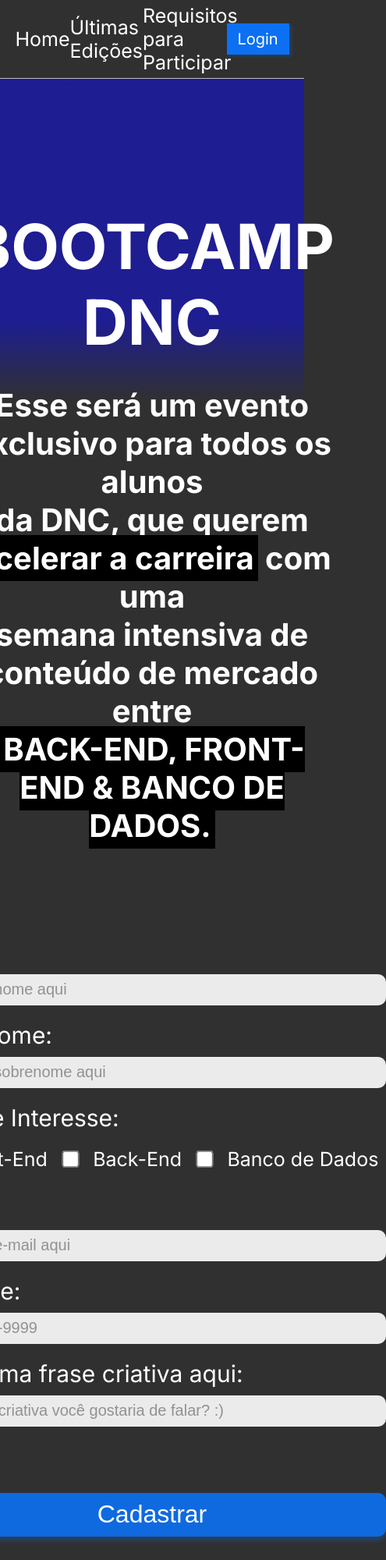
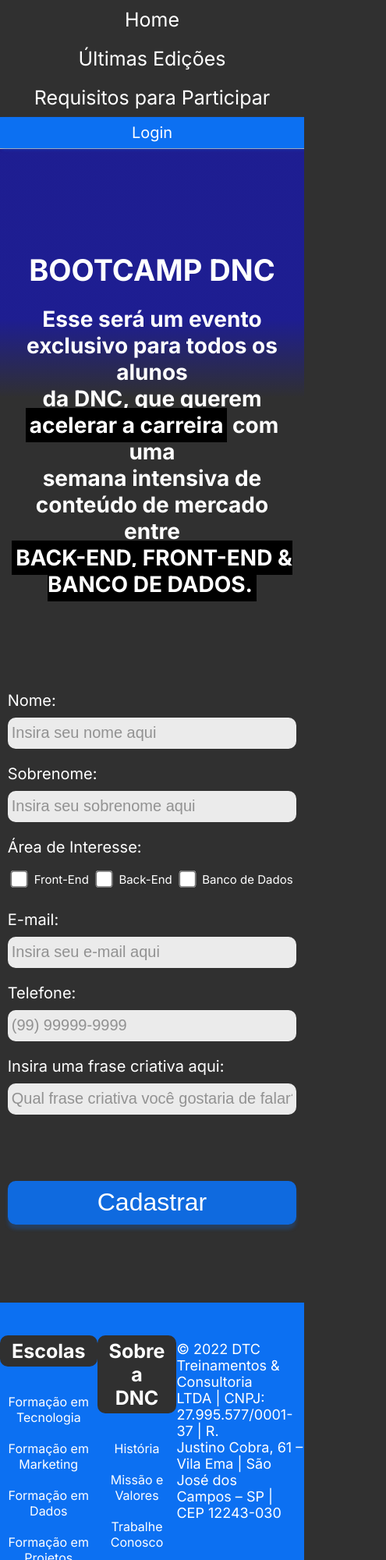
Before and after one commit to mateussdf/bootcamp-dnc, a plain HTML site: page index.html in a window 390 px wide. Shown: the top 2000 px of the page at 78% size, 495 px wide, since content can reach past the window. Drawn offline with Linux system fonts and the light colour scheme.

Commit message:
Adicionando MediaQuery para mobile

```diff
--- a/index.html
+++ b/index.html
@@ -71,5 +71,58 @@
         </form>
 
     </section>
+
+    <footer>
+        <div class="linha1">
+            <nav>
+                <h5>Escolas</h5>
+                <ul>
+                    <li>
+                    <a href="">Formação em Tecnologia</a>
+                    </li>
+                    <li>
+                    <a href="">Formação em Marketing</a>
+                    </li>
+                    <li>
+                    <a href="">Formação em Dados</a>
+                    </li>
+                    <li>
+                    <a href="">Formação em Projetos</a>
+                    </li>
+                    <li>
+                    <a href="">Formação em Produto</a>
+                    </li>
+                </ul>
+            </nav>
+            <nav>
+                <h5>Sobre a DNC</h5>
+                <ul>
+                    <li>
+                    <a href="">História</a>
+                    </li>
+                    <li>
+                    <a href="">Missão e Valores</a>
+                    </li>
+                    <li>
+                    <a href="">Trabalhe Conosco</a>
+                    </li>
+                    <li>
+                    <a href="">Conteúdo Grátis</a>
+                    </li>
+                </ul>
+            </nav>
+            <div class="endereco">
+                © 2022 DTC Treinamentos & Consultoria <br>
+                 LTDA | CNPJ: 27.995.577/0001-37 | R. <br>
+                  Justino Cobra, 61 – Vila Ema | São José dos <br>
+                   Campos – SP | CEP 12243-030
+            </div>
+        </div>
+        <div class="linha2">
+            <a href="">Termos de Uso</a>
+            <a href="">Política de Privacidade</a>
+        </div>
+    </footer>
+
 </body>
 </html>
--- a/style.css
+++ b/style.css
@@ -162,3 +162,130 @@
         transform:translateY(-7px);
         transition-duration: 0.5s;
     }
+
+    /*Footer*/
+
+    footer{
+        width: 100%;
+        background-color: #0C70F2;
+    }
+
+    footer .linha1{
+        display: flex;
+        justify-content: space-around;
+        align-items: center;
+    }
+
+    footer ul{
+        list-style: none;
+        margin: 0px;
+        padding: 0px;
+    }
+
+    footer nav{
+        display: flex;
+        flex-direction: column;
+        align-items: center;
+        height: 330px;
+    }
+
+    footer h5{
+        text-align: center;
+        color: white;
+        font-weight: 800px;
+        font-size: 25px;
+        background-color: #303030;
+        border-radius: 10px;
+        padding: 5px 15px 5px 15px;
+        margin-bottom: 15px;
+    }
+
+    footer ul li{
+        text-align: center;
+        color: white;
+        margin: 20px 0px 20px 0px;
+    }
+
+    footer ul li a{
+        color: white;
+        text-decoration: none;
+    }
+
+    footer ul li a:hover{
+        color:#C9C9C9
+    }
+
+    footer .endereco{
+        font-weight: 600px;
+        font-size: 18px;
+        color: white;
+    }
+
+    footer .linha2{
+        display: flex;
+        justify-content: center;
+        padding: 10px 0px 10px 0px;
+        height: 35px;
+    }
+
+    footer .linha2 a{
+        font-size: 18px;
+        font-weight: 600px;
+        color: white;
+        text-decoration: none;
+        padding: 5px;
+
+    }
+
+    footer .linha2 a:first-child{
+        border-right: 3px solid white;
+    }
+
+    footer .linha2 a:hover{
+        color: #C9C9C9;
+    }
+
+@media only screen and (max-width: 600px){
+
+    #principal{
+        flex-direction: column;
+        height: auto;
+    }
+    #menu{
+        flex-direction: column;
+        width: 100%;
+        margin: 0px;
+    }
+
+    #menu a{
+        height: 50px;
+        display: flex;
+        align-items: center;
+    }
+
+    #principal button{
+        width: 100%;
+        margin: 0px;
+    }
+
+    /*Section*/
+
+    section h1{
+        font-size: 38px;
+    }
+
+    section h2{
+        font-size: 28px;
+        padding-right: 15px;
+        padding-left: 15px;
+    }
+
+    form{
+        width: 95%;
+        font-size: 20px;
+    }
+
+    .checkbox-itens label{
+        font-size: 15px;
+    }
+}
```
